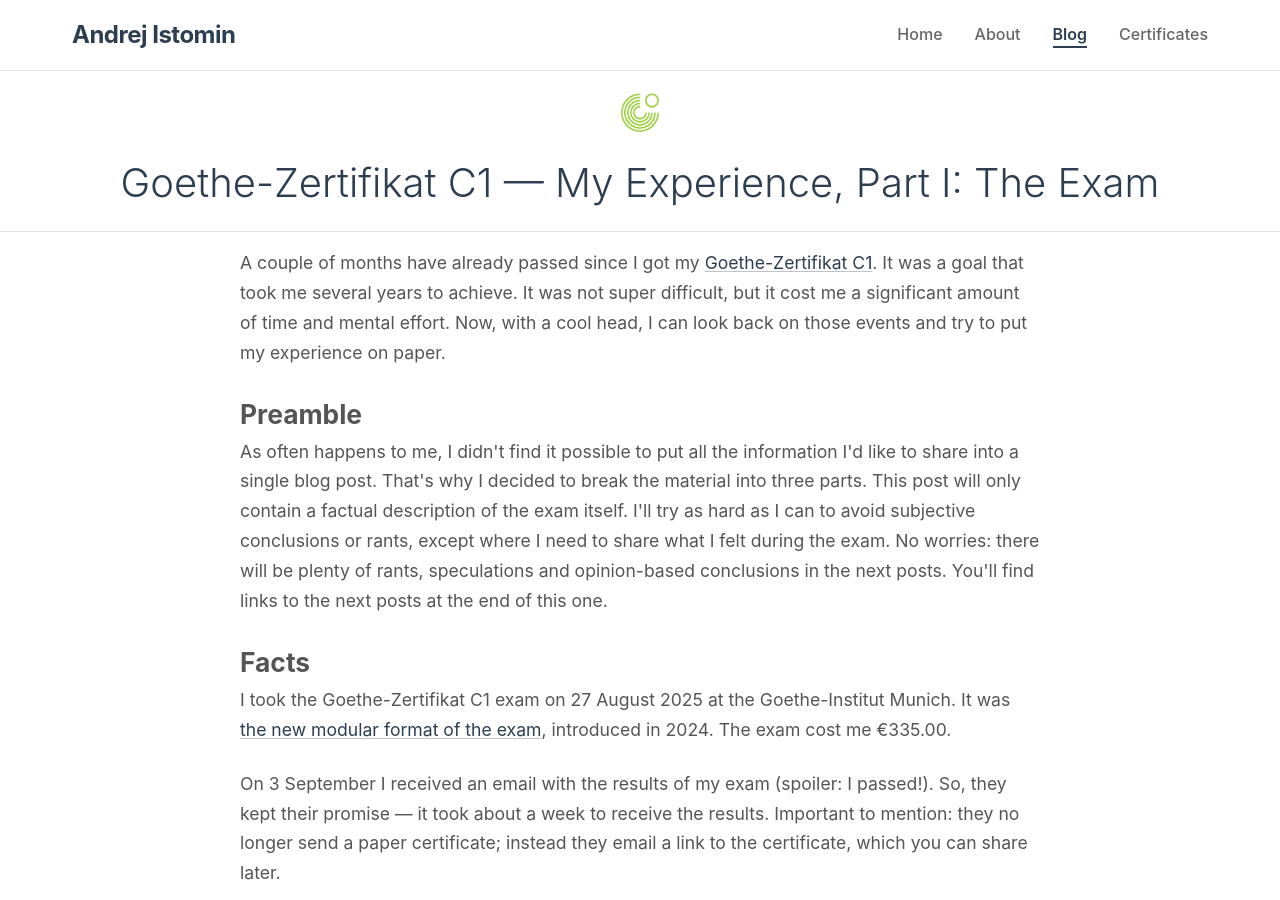
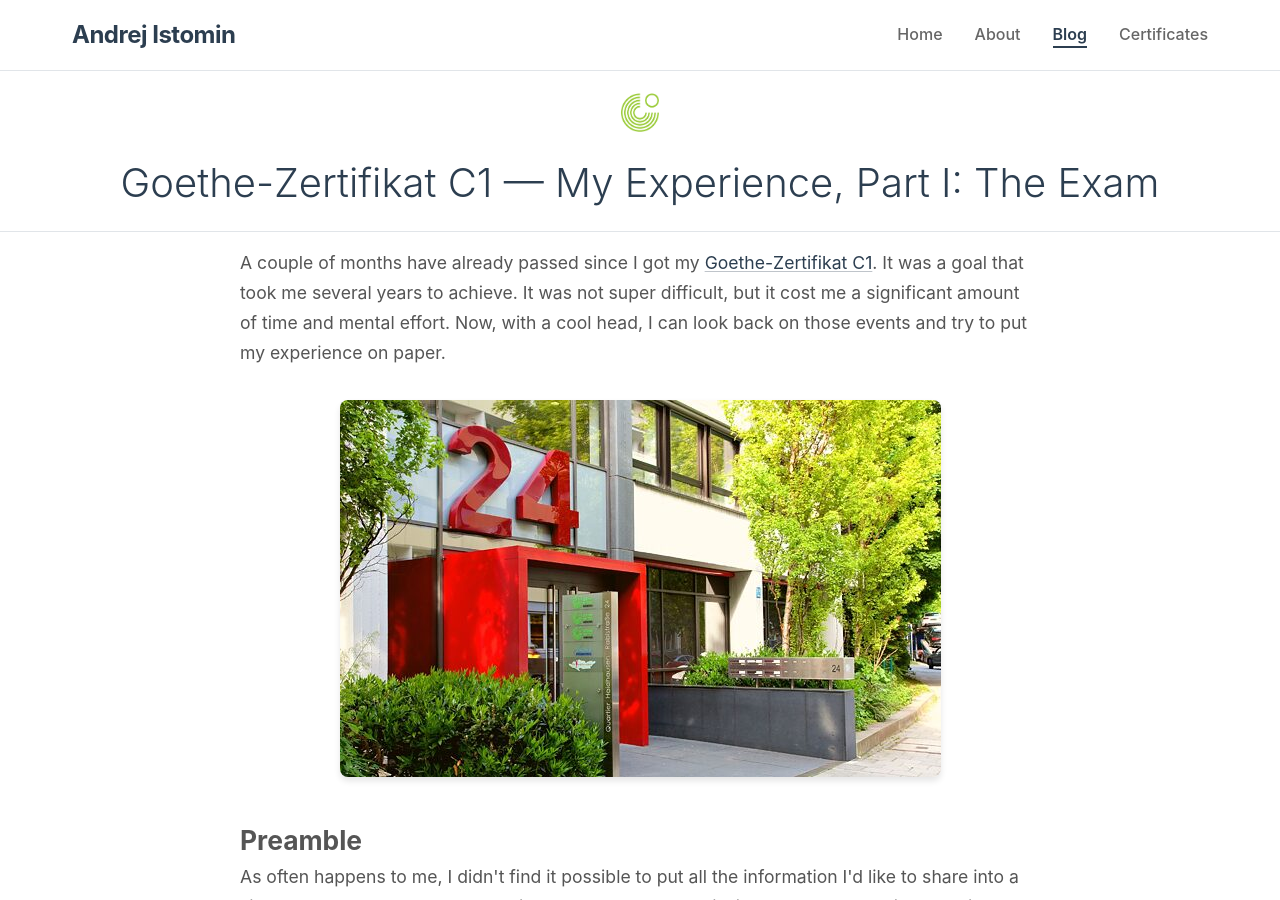
Before and after one commit to aistomin/aistomin.com, a Jekyll site: the page built from _posts/2025-11-19-goethe-c1-exam.markdown, in a window 1280 px wide and 900 px high. Built offline with Jekyll 4.4.1, drawn with Linux system fonts in a browser that asks for light colours; comment, search, counter and statistics services are not loaded.

Commit message:
Issue #80. An attempt to add image to the post and make the post better looking when I share it.

```diff
--- a/_posts/2025-11-19-goethe-c1-exam.markdown
+++ b/_posts/2025-11-19-goethe-c1-exam.markdown
@@ -4,6 +4,7 @@ title: 'Goethe-Zertifikat C1 — My Experience, Part I: The Exam'
 date: 2025-11-19 12:00:00 +0200
 excerpt: A couple of months have already passed since I got my Goethe-Zertifikat C1. It was a goal that took me several years to achieve. It was not super difficult, but it cost me a significant amount of time and mental effort. Now, with a cool head, I can look back on those events and try to put my experience on paper.
 keywords: Goethe-Zertifikat C1, Goethe C1 exam, German language exam, C1 exam experience, Goethe-Institut Munich, German certification, language learning, C1 speaking test, C1 writing test, modular Goethe exam
+image: /assets/images/goethe-institut-muenchen.jpg
 comments: true
 ---
 
@@ -56,6 +57,10 @@ comments: true
 
 <div class="page-content">
     <p>A couple of months have already passed since I got my <a href="https://www.goethe.de/ins/de/en/prf/prf/gzc1.html" target="_blank" rel="noopener noreferrer">Goethe-Zertifikat C1</a>. It was a goal that took me several years to achieve. It was not super difficult, but it cost me a significant amount of time and mental effort. Now, with a cool head, I can look back on those events and try to put my experience on paper.</p>
+
+    <p style="text-align: center; margin: 2rem 0;">
+        <img src="/assets/images/goethe-institut-muenchen.jpg" alt="Goethe-Institut München" style="max-width: 100%; height: auto; border-radius: 8px; box-shadow: 0 4px 6px rgba(0,0,0,0.1);">
+    </p>
 
     <h2>Preamble</h2>
 
```
Also changed, not shown: assets/images/goethe-institut-muenchen.jpg (added).
